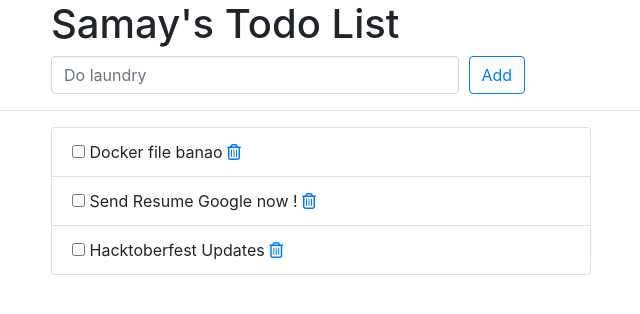
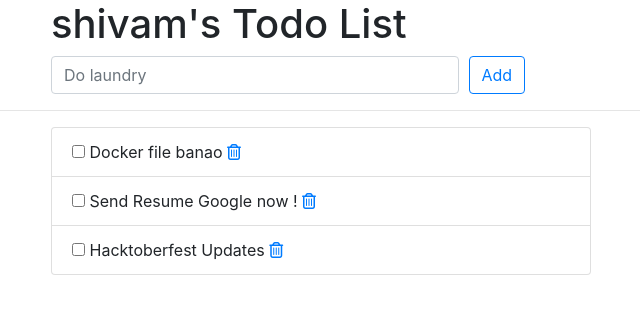
Before and after one commit to anandamideShakyan/django-todo-cicd, a Django app: page /todos/ in a window 1280 px wide. Shown: the top 314 px of the page, without its empty margins (224-864 px from the left). Run offline with Django 3.2, Linux system fonts and the light colour scheme; data comes from the database, SQL or seed files in the repository; some libraries are stand-ins or nearby versions.

Commit message:
Update index.html

```diff
--- a/todos/templates/todos/index.html
+++ b/todos/templates/todos/index.html
@@ -12,7 +12,7 @@
     <div class="offset-md-2 col-lg-9">
       <div class="page-header">
         <h1>
-          Samay's Todo List
+          shivam's Todo List
         </h1>
       </div>
     </div>
```
